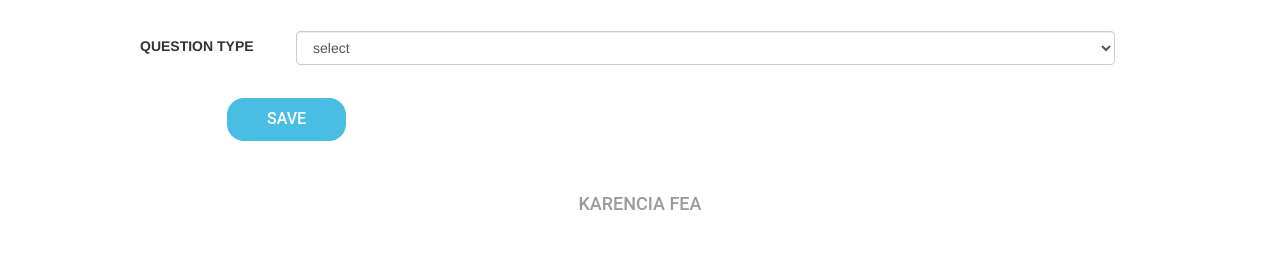
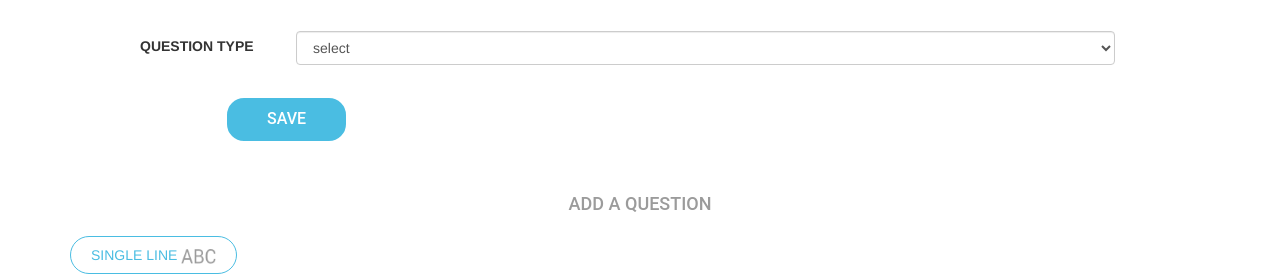
Before and after one commit to brunoliu01/formidable, a PHP site: page /index.html in a window 1280 px wide. Shown: the part 982-1256 px from the top of the page. Before the commit the page ends 1192 px from the top, so only its background shows below. Run offline with PHP 8.4, Linux system fonts and the light colour scheme.

Commit message:
pruebas-2

```diff
--- a/estilos.css
+++ b/estilos.css
@@ -143,3 +143,19 @@ h4 {
     text-align: center;
     margin-bottom: 30px;
 }
+
+footer:hover {
+    text-decoration: none;
+    color: #fff;
+    background: #4abde2;
+
+    }
+
+    .button-footer {
+    border: solid 1px #4abde2;
+    border-radius: 20px;
+    padding: 10px 20px;
+    vertical-align: middle;
+    color: #4abde2;
+    transition: all .3s;
+}
--- a/index.html
+++ b/index.html
@@ -124,9 +124,14 @@
         <div class="row">
             <div class="footer">
                 <div class="col-xs-12 col-sm-12 col-md-12 col-lg-12">
-                  <h4>KARENCIA FEA</h4>
+                  <h4>ADD A QUESTION</h4>
                 </div>
+
+              <div class="margin col-lg-3 col-md-3 col-sm-6 col-xs-6">
+              <a href="#" class="button-footer">SINGLE LINE <img src="img/singleLine-regular.png" alt="single line" width="35" height="15" data-pin-nopin="true"></a>
+              </div>
             </div>
+          </div>
         </div>
     </div>
   </body>
```
